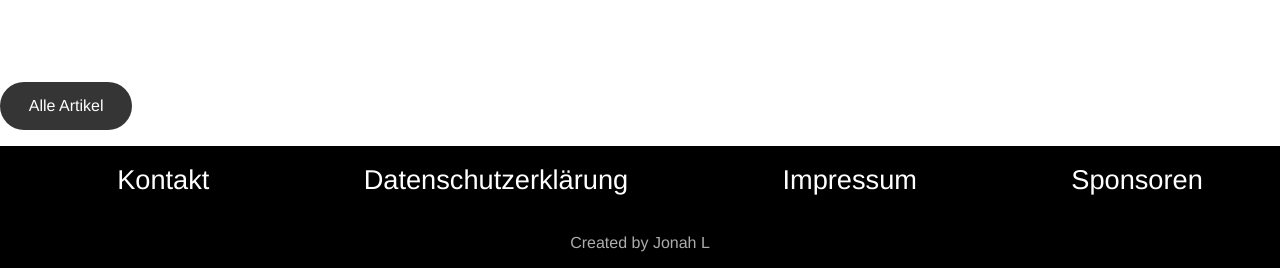
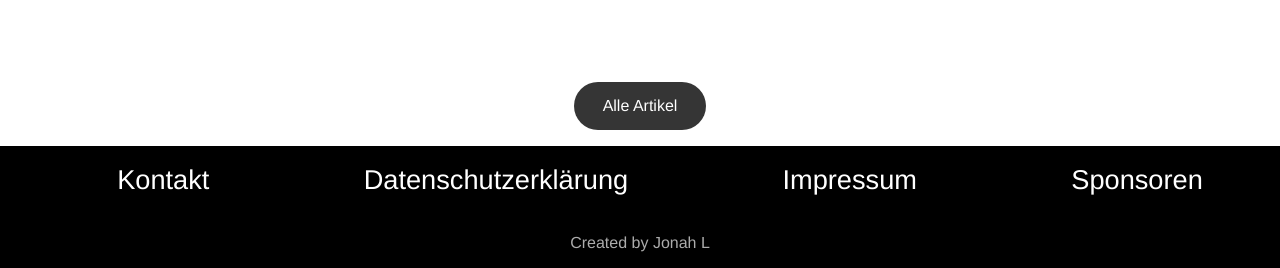
Before and after one commit to ksw-admin/ksw-website, an Eleventy site: page src/index.njk in a window 1280 px wide. Shown: the part 1506-1774 px from the top of the page. Built offline with nearby package versions, Linux system fonts and the light colour scheme; Eleventy itself is replaced by a stand-in of ours; files that its build step writes are made by us from their sources; a web font is replaced by a local one.

Commit message:
centered

```diff
--- a/public/css/style.css
+++ b/public/css/style.css
@@ -22,6 +22,10 @@ body {
 }
 main {
   min-height: 80vh;
+}
+.centered {
+  margin: 0 auto;
+  text-align: center;
 }
 ::-webkit-scrollbar {
   width: 0.8rem;
--- a/src/css/style.css
+++ b/src/css/style.css
@@ -22,6 +22,10 @@ body {
 }
 main {
   min-height: 80vh;
+}
+.centered {
+  margin: 0 auto;
+  text-align: center;
 }
 ::-webkit-scrollbar {
   width: 0.8rem;
--- a/src/index.njk
+++ b/src/index.njk
@@ -32,4 +32,7 @@ layout: 'base.njk'
 <p>Hier gibt es wohl nichts zu sehen</p>
 <p>Schau dir doch andere Artikel an</p>
 {%endif%}
-<a href="/articles" class="btn">Alle Artikel</a>
+<div class="centered">
+<a href="/articles" class="btn centered">Alle Artikel</a>
+
+</div>
```
Also changed, not shown: public/index.html.
